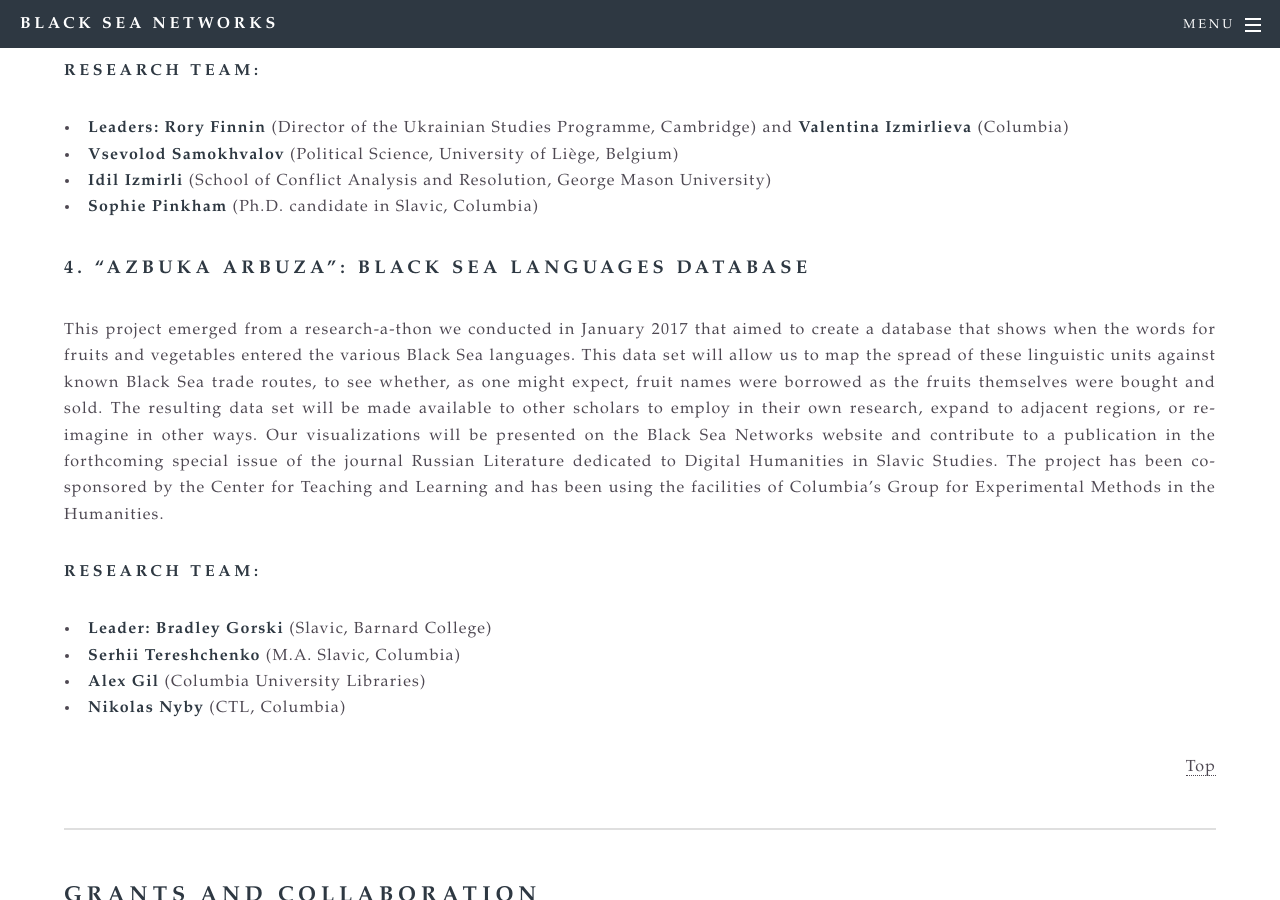
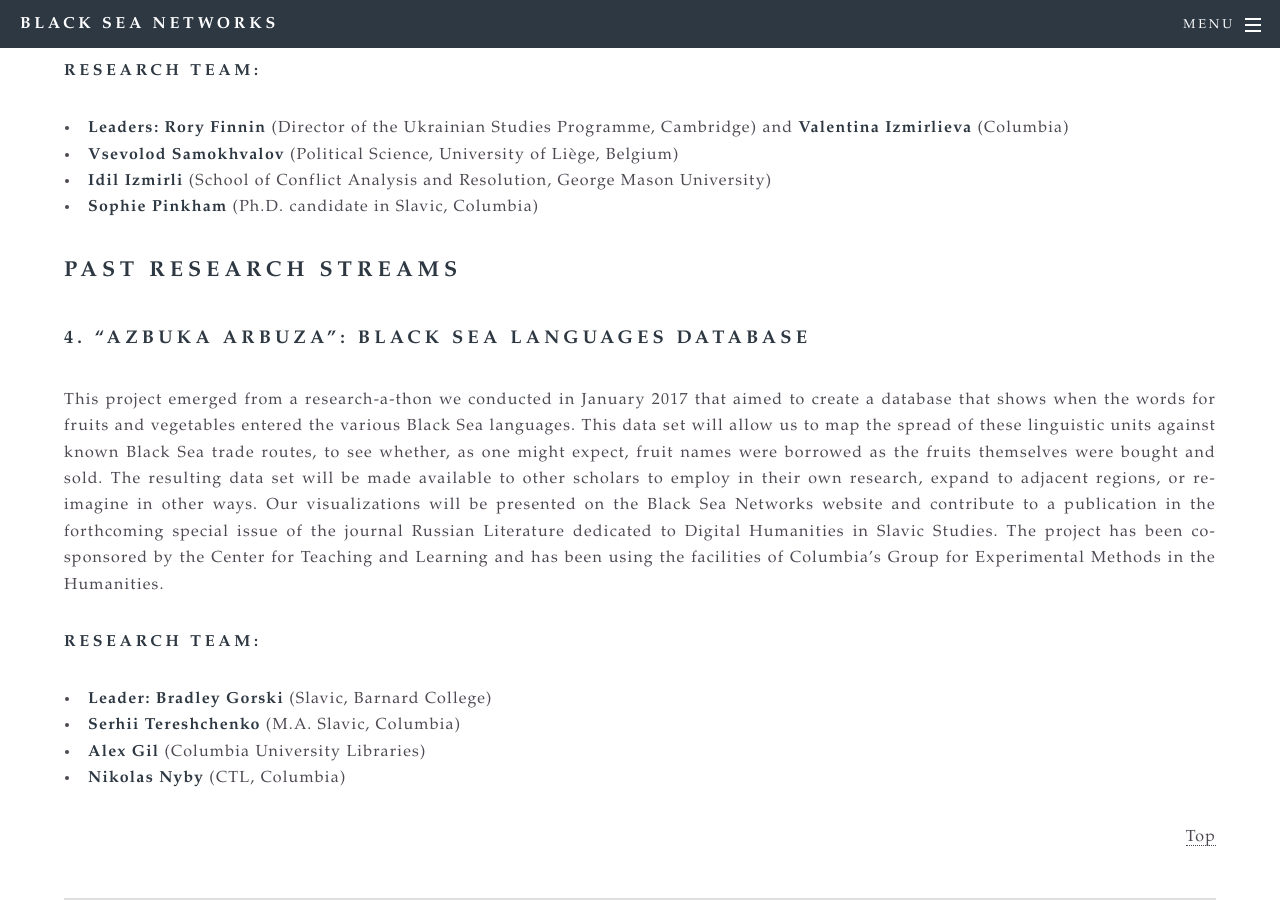
Before and after one commit to bradleygorski/blackseanet, a Jekyll site: the page built from about.html, in a window 1280 px wide and 900 px high, scrolled down 5253 px. Built offline with Jekyll 4.4.1, drawn with Linux system fonts in a browser that asks for light colours.

Commit message:
Create Past Streams

```diff
--- a/about.html
+++ b/about.html
@@ -213,6 +213,8 @@
 <li><b>Sophie Pinkham</b> (Ph.D. candidate in Slavic, Columbia)</li>
 </ul>
 
+<h2>PAST RESEARCH STREAMS</h2>
+
 <p><h3>4. “Azbuka Arbuza”: Black Sea Languages Database</h3></p>
 <p align='justify'>This project emerged from a research-a-thon we conducted in January 2017 that aimed
  to create a database that shows when the words for fruits and vegetables entered the various Black Sea
```
